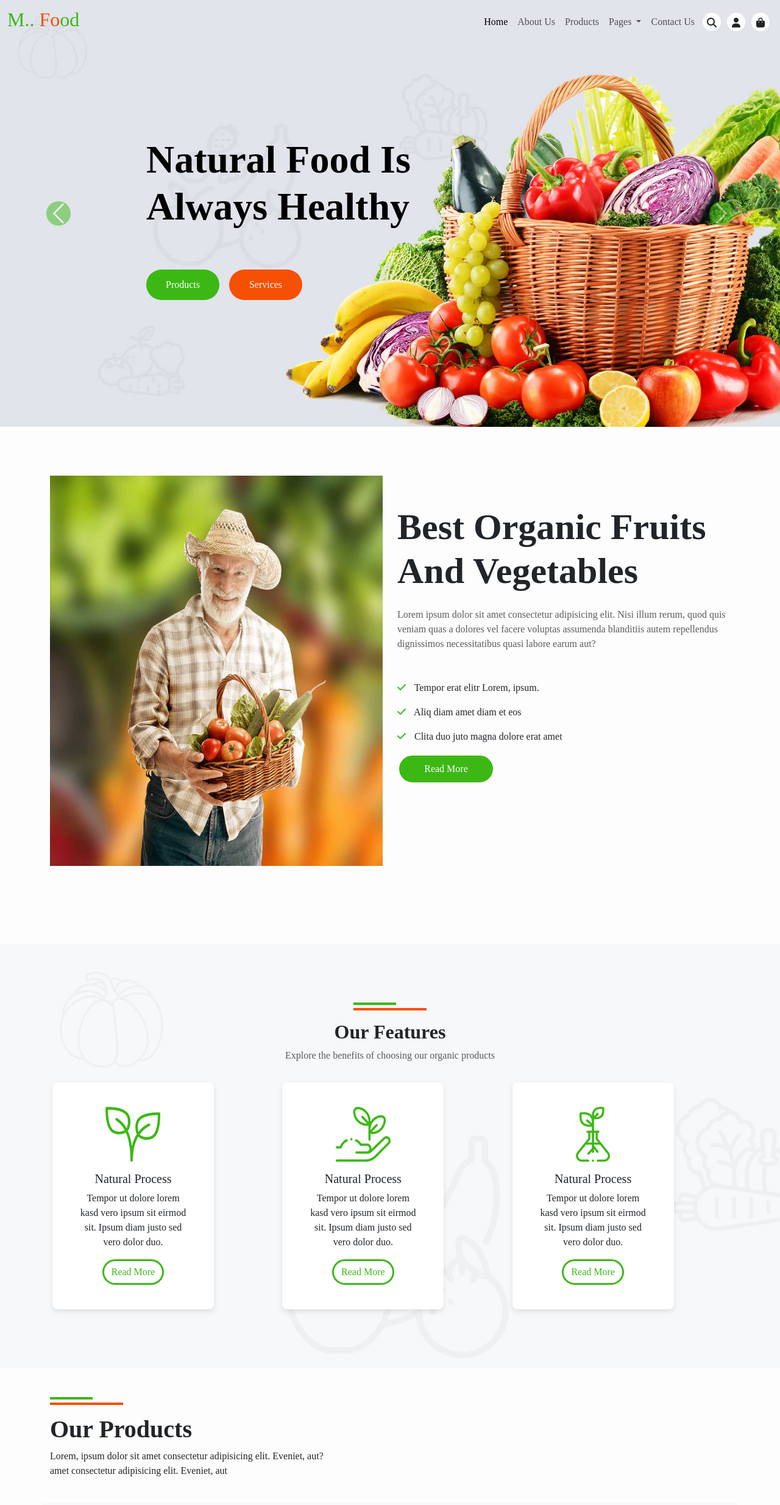
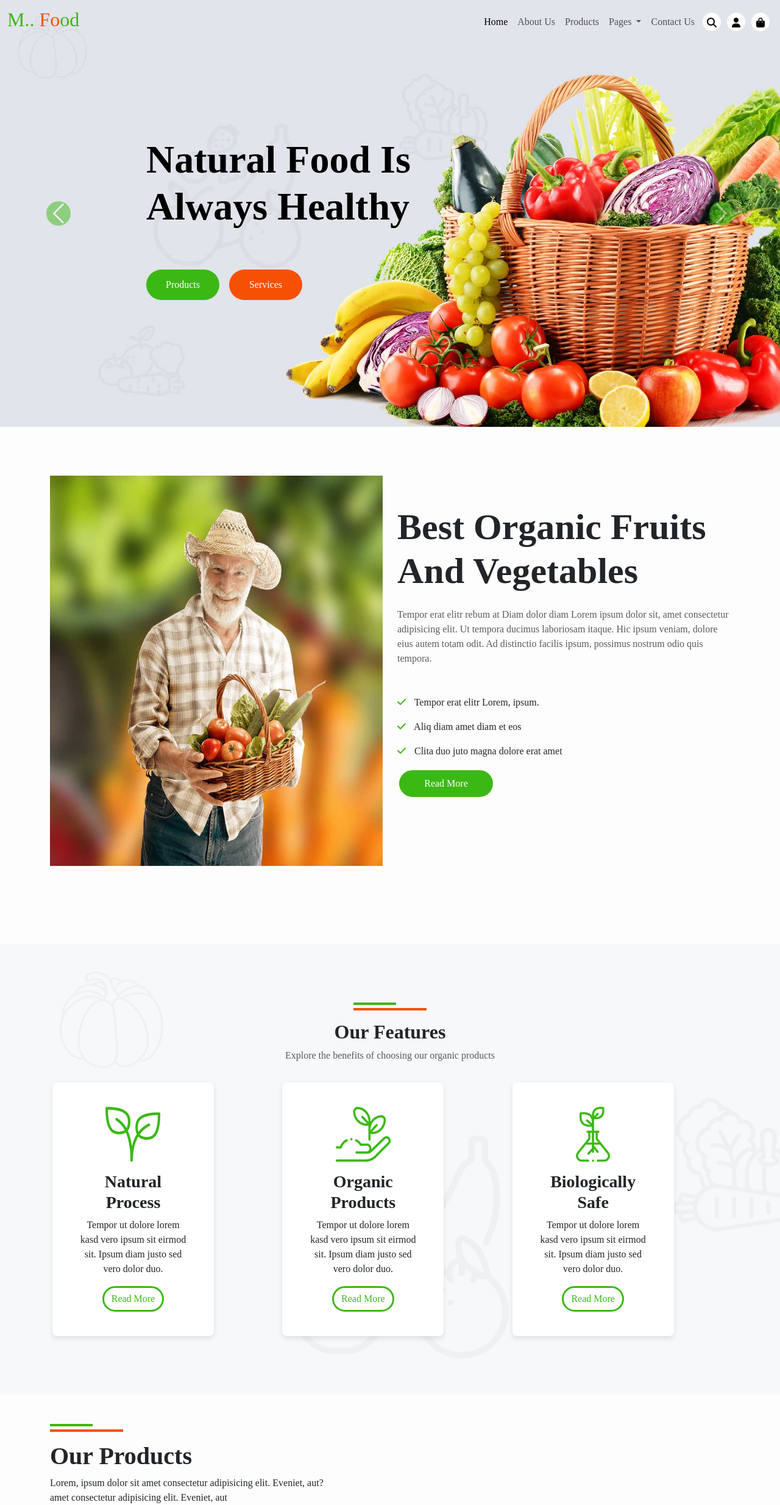
Before and after one commit to swapna-sarker/practical-exam, a plain HTML site: page index.html in a window 1280 px wide. Shown: the top 2468 px of the page at 61% size. Drawn offline with nearby package versions, Linux system fonts and the light colour scheme.

Commit message:
productindex and productstyle

```diff
--- a/index.html
+++ b/index.html
@@ -3,7 +3,7 @@
   <head>
     <meta charset="utf-8">
     <meta name="viewport" content="width=device-width, initial-scale=1">
-    <title>Bootstrap demo</title>
+    <title>Practical Exam</title>
     <link href="https://cdn.jsdelivr.net/npm/bootstrap@5.3.3/dist/css/bootstrap.min.css" rel="stylesheet" integrity="sha384-QWTKZyjpPEjISv5WaRU9OFeRpok6YctnYmDr5pNlyT2bRjXh0JMhjY6hW+ALEwIH" crossorigin="anonymous">
     <link rel="stylesheet" href="https://cdnjs.cloudflare.com/ajax/libs/font-awesome/6.6.0/css/all.min.css" integrity="sha512-Kc323vGBEqzTmouAECnVceyQqyqdsSiqLQISBL29aUW4U/M7pSPA/gEUZQqv1cwx4OnYxTxve5UMg5GT6L4JJg==" crossorigin="anonymous" referrerpolicy="no-referrer" />
     <link rel="stylesheet" href="assist/css/style.css">
@@ -45,9 +45,9 @@
               </li>
             </ul>
             <div class="icon-nav d-flex">
-               <div class="icon"><i class="fas fa-search"></i></div>
-               <div class="icon"><i class="fas fa-user"></i></div>
-               <div class="icon"><i class="fas fa-shopping-bag"></i></div>
+               <a class="icon nav-link text-black" href="#"><i class="fas fa-search"></i></a>
+               <a class="icon nav-link text-black" href="#"><i class="fas fa-user"></i></a>
+               <a class="icon nav-link text-black" href="#"><i class="fas fa-shopping-bag"></i></a>
             </div>
           </div>
         </div>
@@ -99,7 +99,7 @@
           </div>
           <div class="col-md-6 pt-5">
             <h1 class="best-organic-h1">Best Organic Fruits <br> And Vegetables</h1>
-            <div class="text-muted pt-3 text-muted">Lorem ipsum dolor sit amet consectetur adipisicing elit. Nisi illum rerum, quod quis veniam quas a dolores vel facere voluptas assumenda blanditiis autem repellendus dignissimos necessitatibus quasi labore earum aut?</div>
+            <div class="text-muted pt-3 text-muted">Tempor erat elitr rebum at Diam dolor diam Lorem ipsum dolor sit, amet consectetur adipisicing elit. Ut tempora ducimus laboriosam itaque. Hic ipsum veniam, dolore eius autem totam odit. Ad distinctio facilis ipsum, possimus nostrum odio quis tempora.</div>
             <ul class="list-group pt-5">
               <p> <i class="fa-solid fa-check"></i> Tempor erat elitr Lorem, ipsum.</p>
               <p> <i class="fa-solid fa-check"></i> Aliq diam amet diam et eos</p>
@@ -129,7 +129,7 @@
                 <div class="custom-img">
                   <img src="assist/img/icon-1.png" alt="Organic Products" class="mb-3">
                 </div>
-                <h5>Natural Process</h5>
+                <h3><b>Natural Process</b></h3>
                 <p>Tempor ut dolore lorem kasd vero ipsum sit eirmod sit. Ipsum diam justo sed vero dolor duo.</p>
                 <a href="#" class="btn btn-outline-success read-more-btn">Read More</a>
               </div>
@@ -139,7 +139,7 @@
                 <div class="custom-img">
                   <img src="assist/img/icon-2.png" alt="Organic Products" class="mb-3">
                 </div>
-                <h5>Natural Process</h5>
+                <h3><b>Organic Products</b></h3>
                 <p>Tempor ut dolore lorem kasd vero ipsum sit eirmod sit. Ipsum diam justo sed vero dolor duo.</p>
                 <a href="#" class="btn btn-outline-success read-more-btn">Read More</a>
               </div>
@@ -149,7 +149,7 @@
                 <div class="custom-img">
                   <img src="assist/img/icon-3.png" alt="Organic Products" class="mb-3">
                 </div>
-                <h5>Natural Process</h5>
+                <h3><b>Biologically Safe</b></h3>
                 <p>Tempor ut dolore lorem kasd vero ipsum sit eirmod sit. Ipsum diam justo sed vero dolor duo.</p>
                 <a href="#" class="btn btn-outline-success read-more-btn">Read More</a>
               </div>
```
